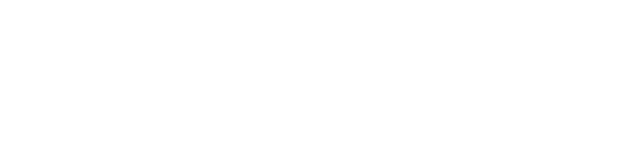
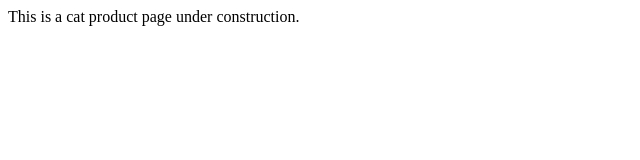
Before and after one commit to VanessaGVilla/final6, a plain HTML site: page cat.html in a window 1280 px wide. Shown: the whole page, without its empty margins (0-640 px from the left). Drawn offline with Linux system fonts and the light colour scheme.

Commit message:
Update cat.html

```diff
--- a/cat.html
+++ b/cat.html
@@ -3,5 +3,6 @@
   <head>
     <meta charset="utf-8">
     <title>This is a cat product page.</title>
+    <p> This is a cat product page under construction.</p>
   </head>
 </html>
```
